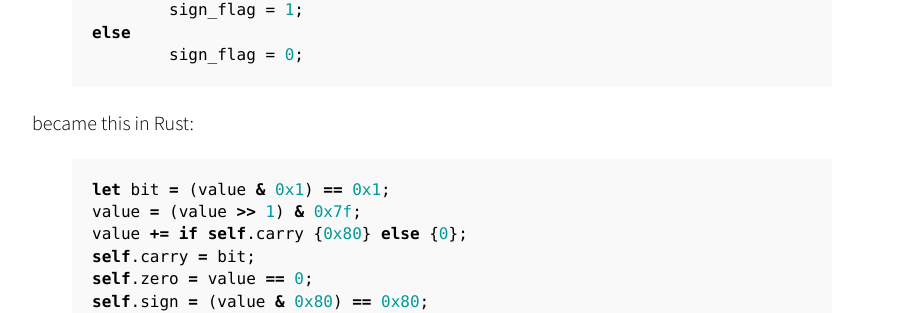
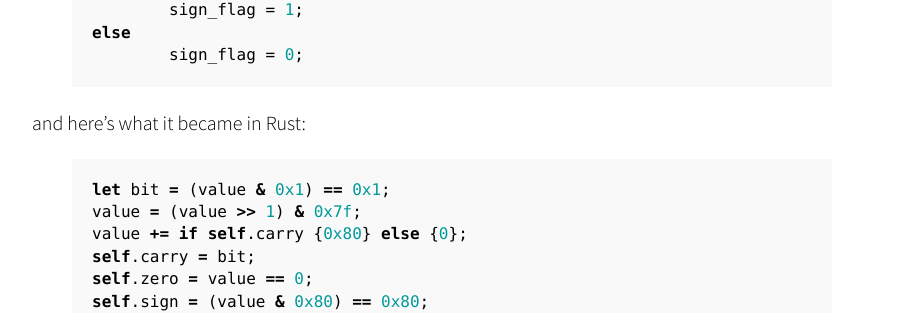
Before and after one commit to sophiajt/jntrnr.github.io, a Jekyll site: the page built from _posts/2015-11-20-porting-csharp-nes-emu-to-rust.md, in a window 1280 px wide and 900 px high, scrolled down 3007 px. Shown: the part 150-463 px from the top of the window, without its empty margins (188-1089 px from the left). Built offline with Jekyll 4.4.1, drawn with Linux system fonts in a browser that asks for light colours; Markdown is read by kramdown in place of the engine named in the settings.

Commit message:
Update 2015-11-20-porting-csharp-nes-emu-to-rust.md

```diff
--- a/_posts/2015-11-20-porting-csharp-nes-emu-to-rust.md
+++ b/_posts/2015-11-20-porting-csharp-nes-emu-to-rust.md
@@ -87,7 +87,7 @@ else
 	sign_flag = 0;
 {% endhighlight %}
 
-became this in Rust:
+and here's what it became in Rust:
 
 {% highlight rust %}
 let bit = (value & 0x1) == 0x1;
```
